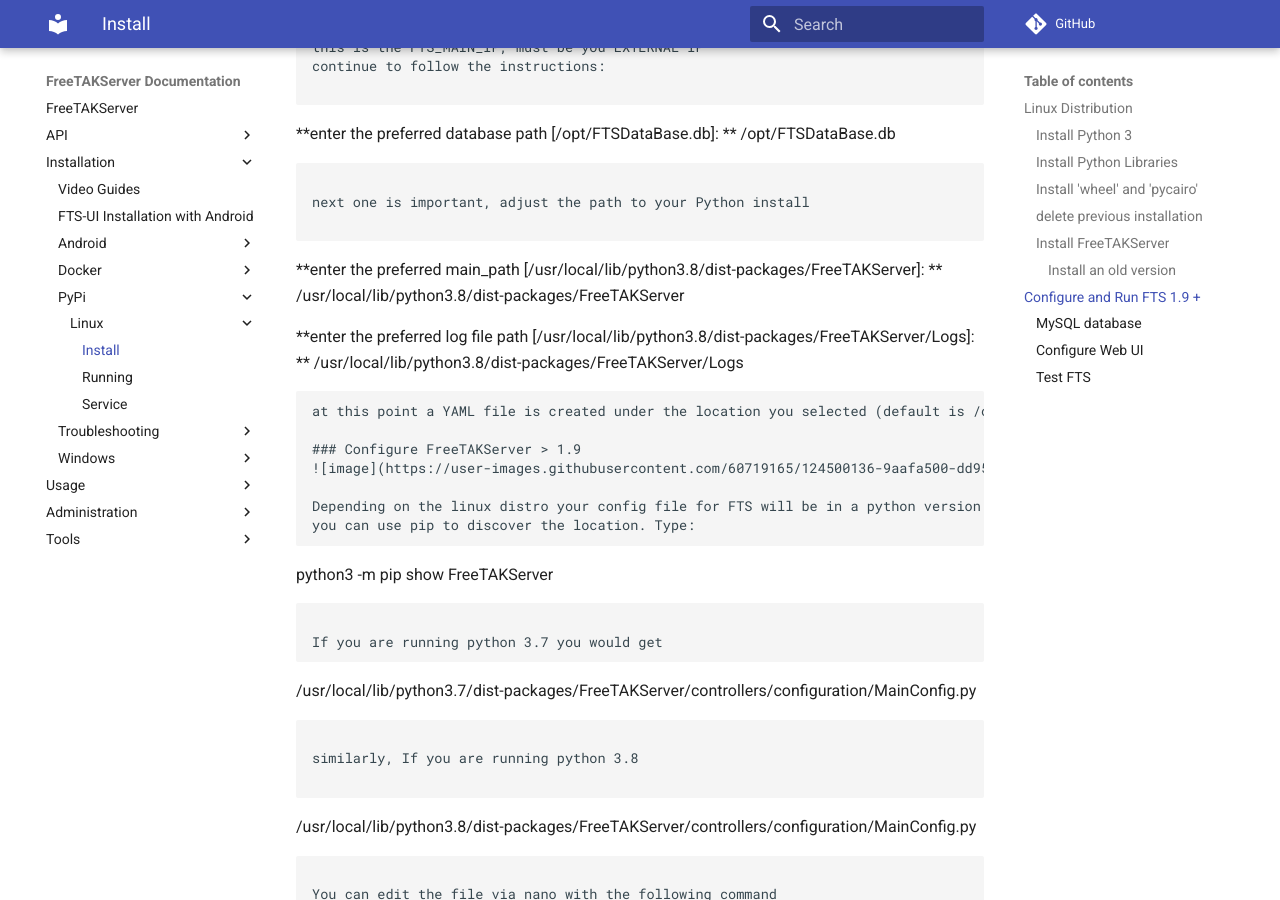
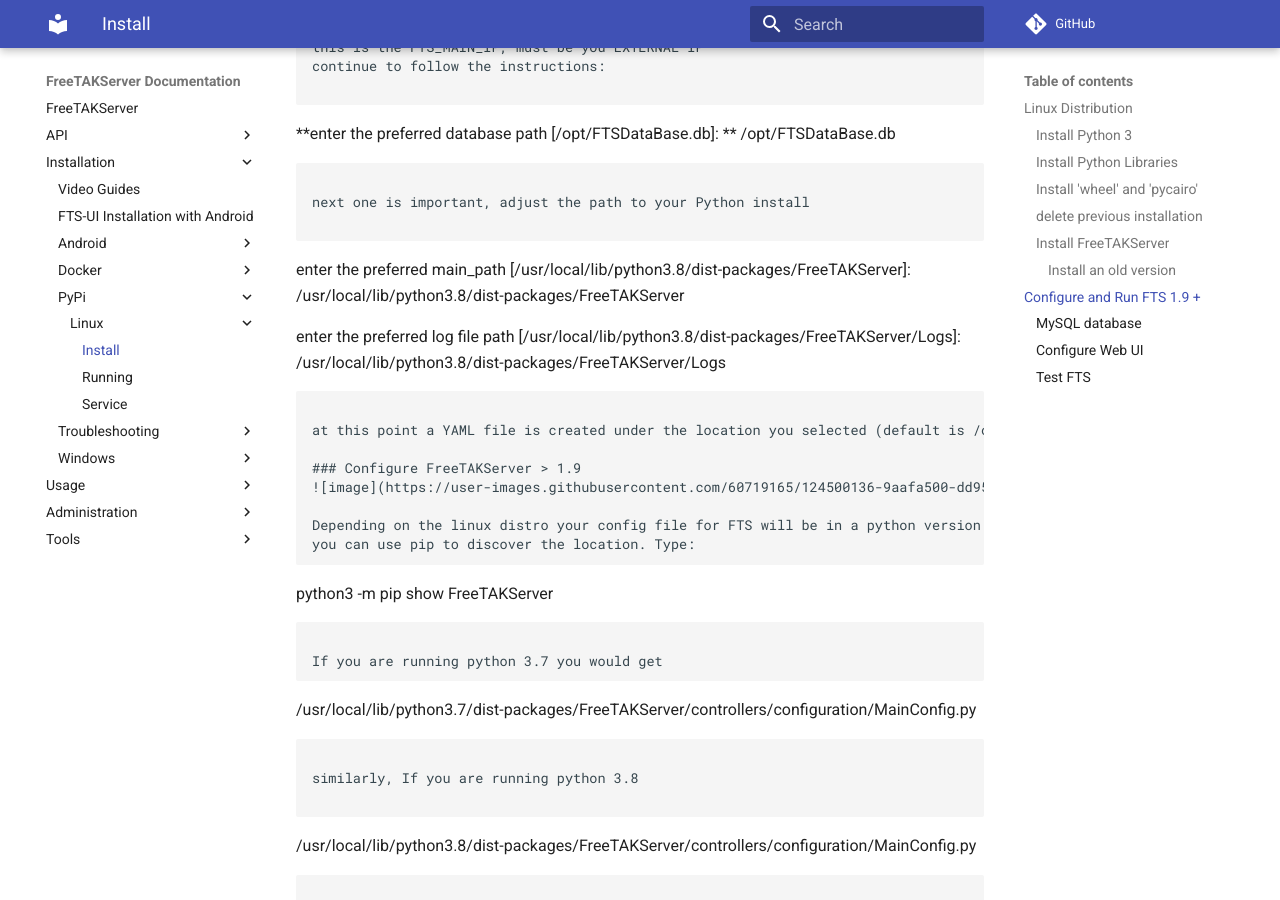
Before and after one commit to FreeTAKTeam/FreeTAKServer-User-Docs, an MkDocs documentation site: the page built from docs/docs/Installation/PyPi/Linux/Install.md, in a window 1280 px wide and 900 px high, scrolled down 2175 px. Built offline with MkDocs 1.6.1 and Material for MkDocs 9.7.7, drawn with Linux system fonts in a browser that asks for light colours; comment, search, counter and statistics services are not loaded.

````diff
--- a/docs/docs/Installation/PyPi/Linux/Install.md
+++ b/docs/docs/Installation/PyPi/Linux/Install.md
@@ -67,6 +67,7 @@ sudo python3 -m FreeTAKServer.controllers.services.FTS
 ```
 
 the first time a wizard will popup
+
 ```
 would you like to use a yaml config file,
  if yes you will be prompted for further configuration options [yes]: yes
@@ -96,12 +97,13 @@ continue to follow the instructions:
 next one is important, adjust the path to your Python install
 
 ```
-**enter the preferred main_path [/usr/local/lib/python3.8/dist-packages/FreeTAKServer]: **
+enter the preferred main_path [/usr/local/lib/python3.8/dist-packages/FreeTAKServer]:
 /usr/local/lib/python3.8/dist-packages/FreeTAKServer
 
-**enter the preferred log file path [/usr/local/lib/python3.8/dist-packages/FreeTAKServer/Logs]: **
+enter the preferred log file path [/usr/local/lib/python3.8/dist-packages/FreeTAKServer/Logs]:
 /usr/local/lib/python3.8/dist-packages/FreeTAKServer/Logs
 ```
+
 at this point a YAML file is created under the location you selected (default is /opt/FTSConfig.yaml). FTS will start all the services.
 
 ### Configure FreeTAKServer > 1.9
@@ -143,6 +145,7 @@ Original Value
 ```
 
 As roots Home Folder
+
 ```python
     # this should be set before startup
     DBFilePath = str(r'/root/FTSDataBase.db')
````
